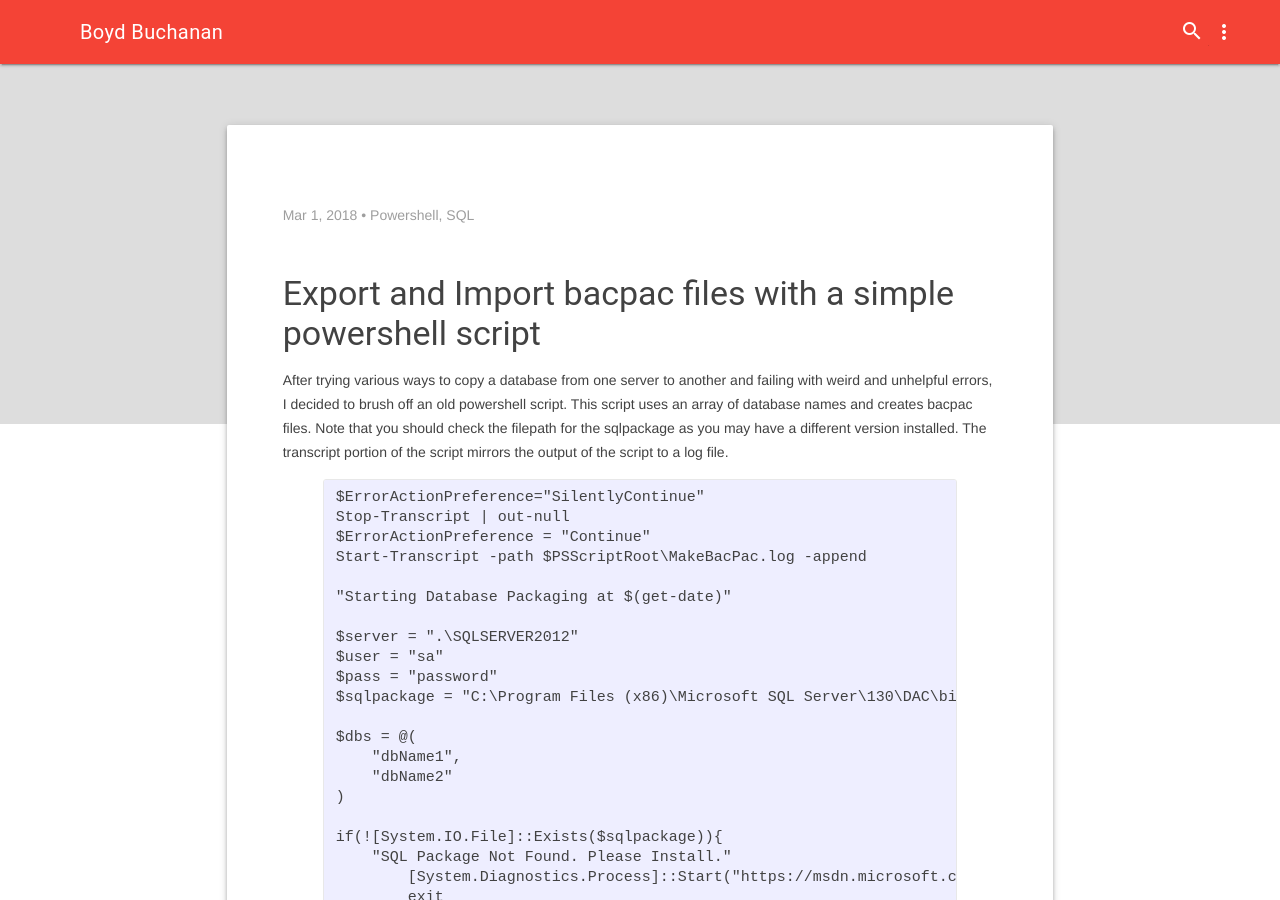
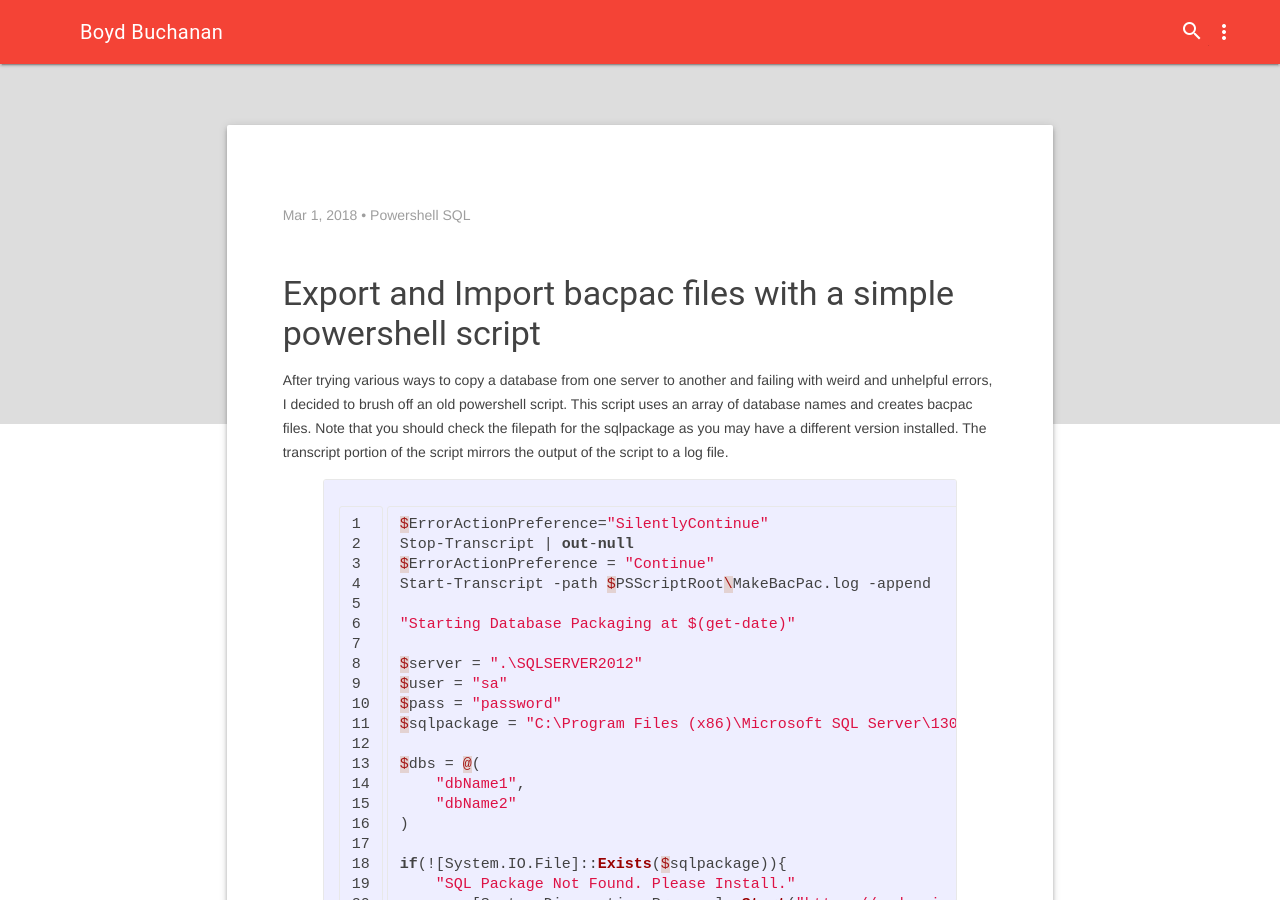
Before and after one commit to Boyd-B/boyd-b.github.io, a Jekyll site: the page built from _posts/2018/2018-3-1-bacpac-powershell-import-export.html, in a window 1280 px wide and 900 px high. Built offline with Jekyll 4.4.1, drawn with Linux system fonts in a browser that asks for light colours; some of the changed text lies outside the part shown.

```diff
--- a/_posts/2018/2018-3-1-bacpac-powershell-import-export.html
+++ b/_posts/2018/2018-3-1-bacpac-powershell-import-export.html
@@ -2,7 +2,7 @@
 layout: post
 title:  "Export and Import bacpac files with a simple powershell script"
 date:   2018-3-1 02:56
-categories: Powershell, SQL
+categories: Powershell SQL
 highlight: true
 image: http://4.bp.blogspot.com/-IOD6VutWGlA/UW8Jq05M0DI/AAAAAAAAAeA/OVckWFybKqg/s1600/DSC01317.JPG
 ---
@@ -14,7 +14,7 @@ This script uses an array of database names and creates bacpac files. Note that
 for the sqlpackage as you may have a different version installed. The transcript portion of the script mirrors
 the output of the script to a log file.
 
-{% highlight linenos %}
+{% highlight c# linenos %}
 $ErrorActionPreference="SilentlyContinue"
 Stop-Transcript | out-null
 $ErrorActionPreference = "Continue"
```
